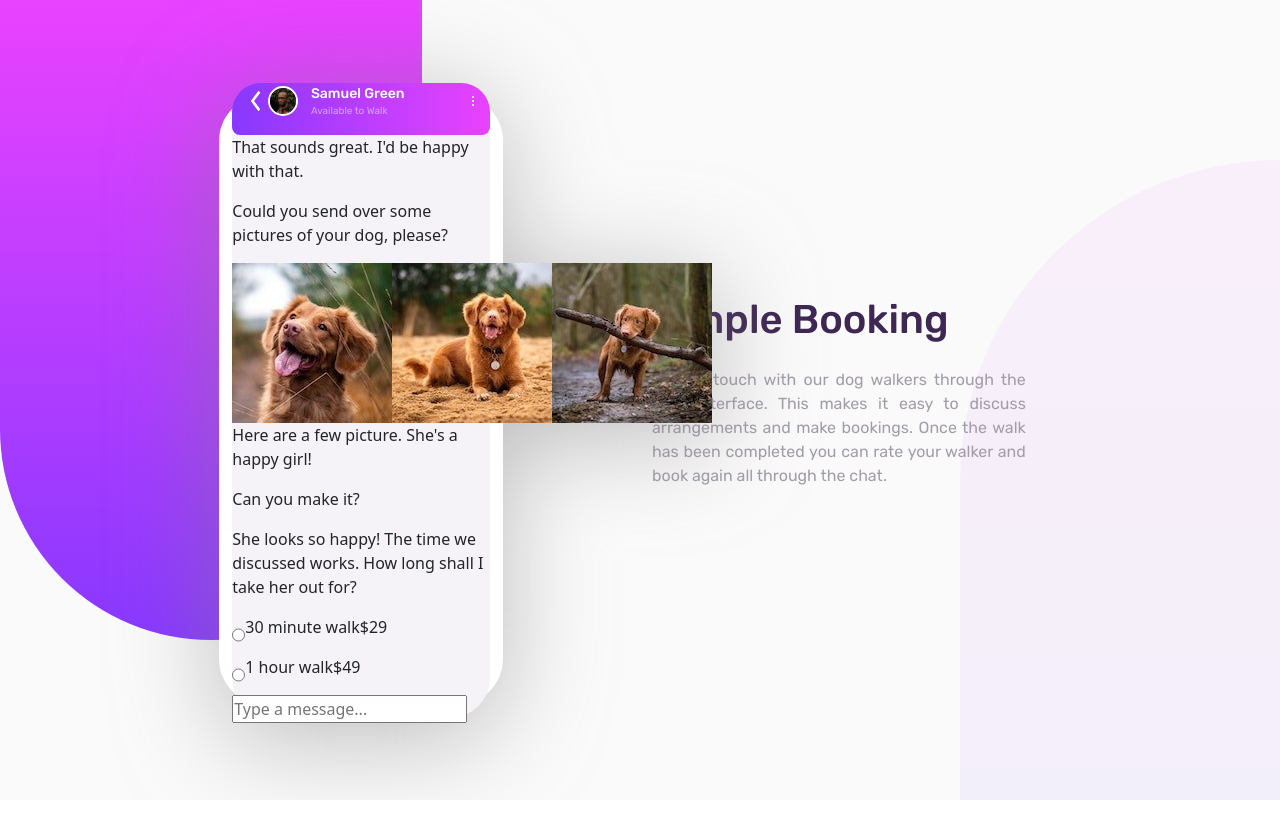
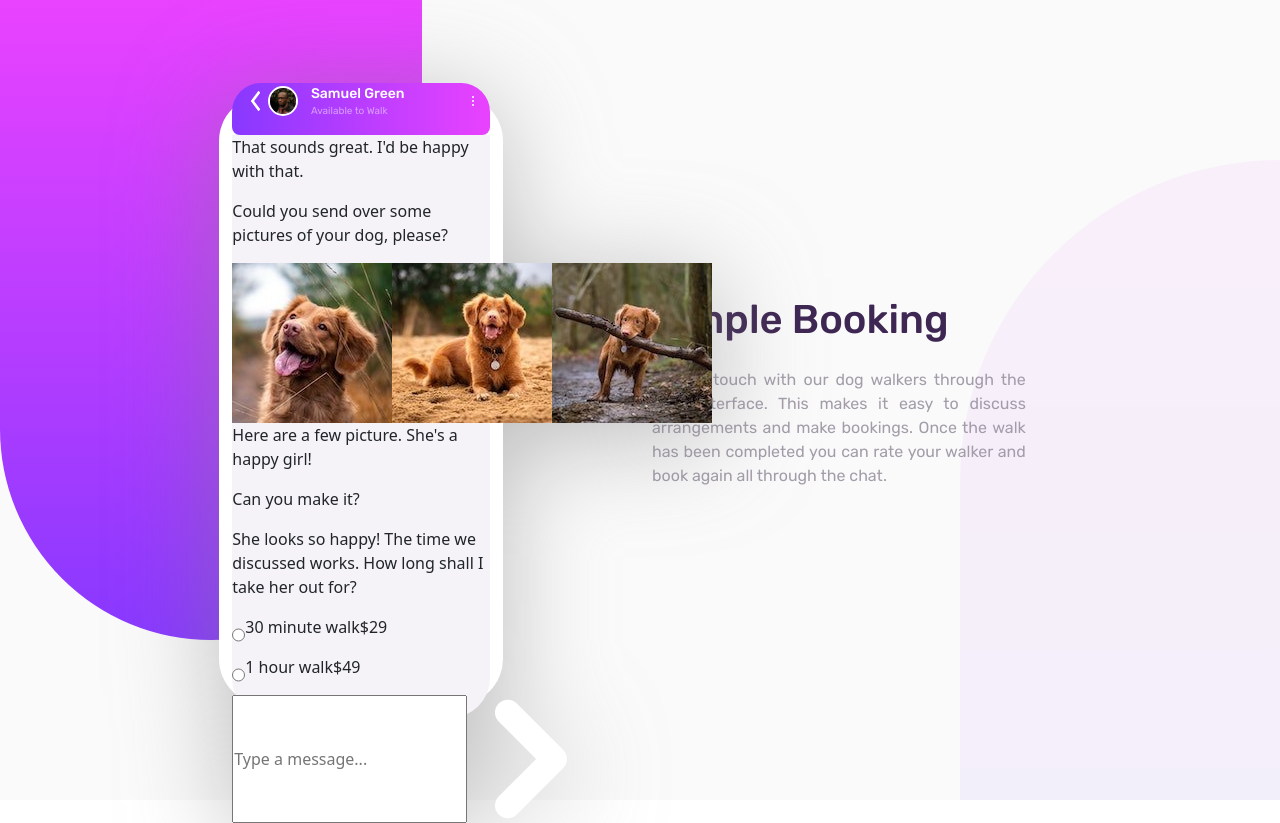
Before and after one commit to T-Induwara/chat-app-ui, a React (Create React App) app: page / in a window 1280 px wide. Before the commit the page ends 800 px from the top, so only its background shows below. Built offline with nearby package versions, Linux system fonts and the light colour scheme.

Commit message:
Imported and added the send button icon

```diff
--- a/src/components/AppUI.js
+++ b/src/components/AppUI.js
@@ -87,7 +87,7 @@ const AppUI = () => {
                                 <div className="d-flex flex-row content-col">
                                     <input type="text" placeholder="Type a message..." className="text-placeholder"></input>
                                     <div className="send-btn">
-
+                                        <img src={SendIcon} className="send-icon" alt="Send button icon"/>
                                     </div>
                                 </div>
                             </div>
```
